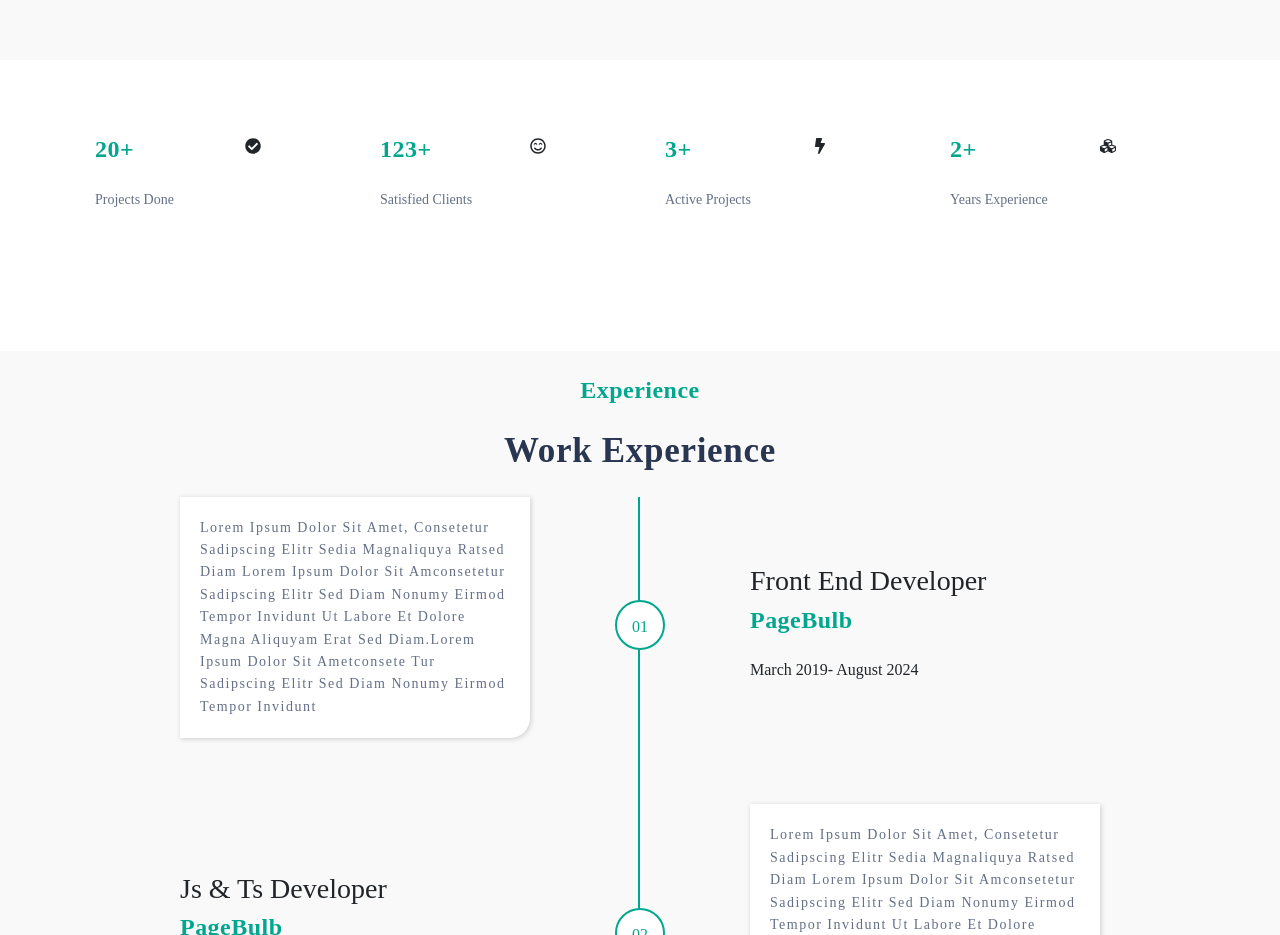
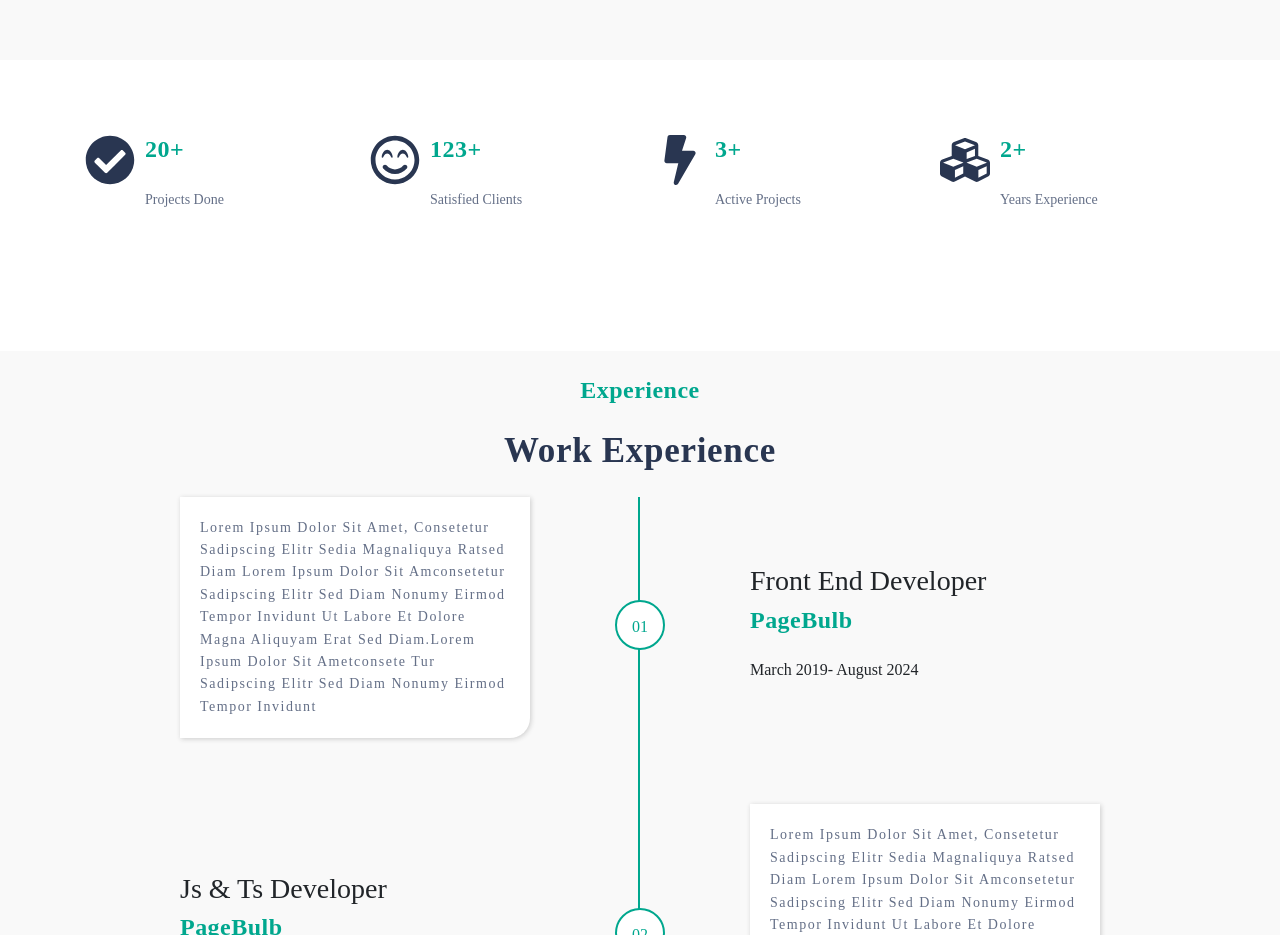
Before and after one commit to MahmoudFady/MahmoudFady, a website: page index.html in a window 1280 px wide. Shown: the part 3900-4835 px from the top of the page. Drawn offline with nearby package versions, Linux system fonts and the light colour scheme; a web font is replaced by a local one.

Commit message:
Update style.css

```diff
--- a/css/style.css
+++ b/css/style.css
@@ -341,7 +341,7 @@ section.pricing
 }
 /*=> END_PIRCING_STYLE*/
 /*=> START_STATISTICS_STYLE*/
-section.statistics .container .row div div.single > i {
+section.statistics .container .row div div.single > svg {
   display: block;
   color: var(--headerMainColor);
   height: 50px;
```
